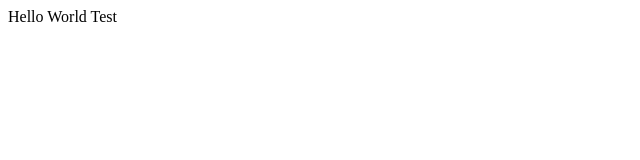
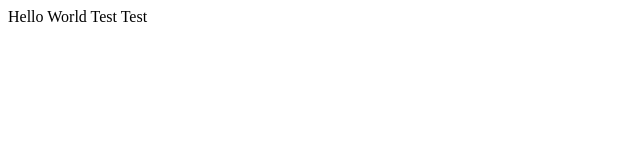
Before and after one commit to zachmerel/zachmerel.github.io, a plain HTML site: page index.html in a window 1280 px wide. Shown: the full height of the page, 0-640 px from the left. Drawn offline with Linux system fonts and the light colour scheme.

Commit message:
password auto

```diff
--- a/index.html
+++ b/index.html
@@ -7,6 +7,6 @@
     <title>Document</title>
 </head>
 <body>
-    Hello World Test
+    Hello World Test Test
 </body>
 </html>
```
